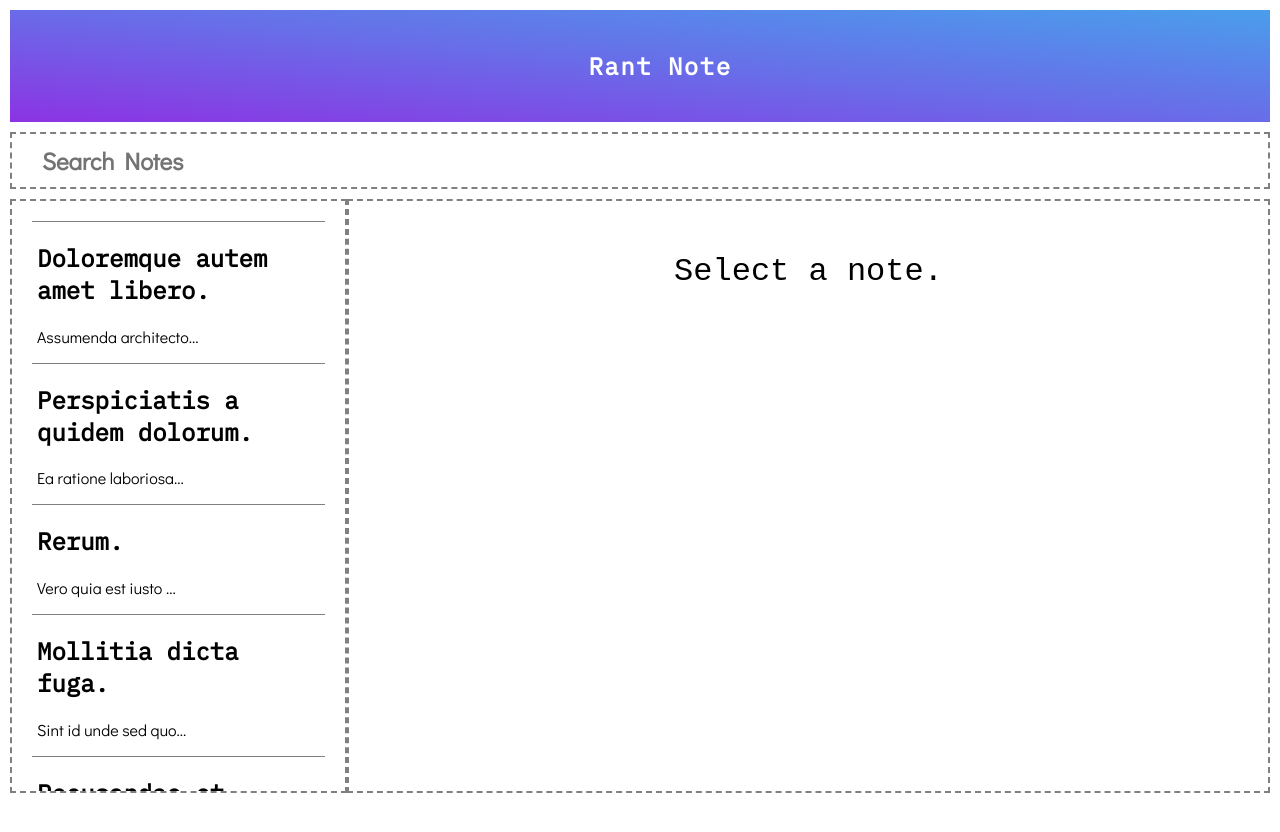
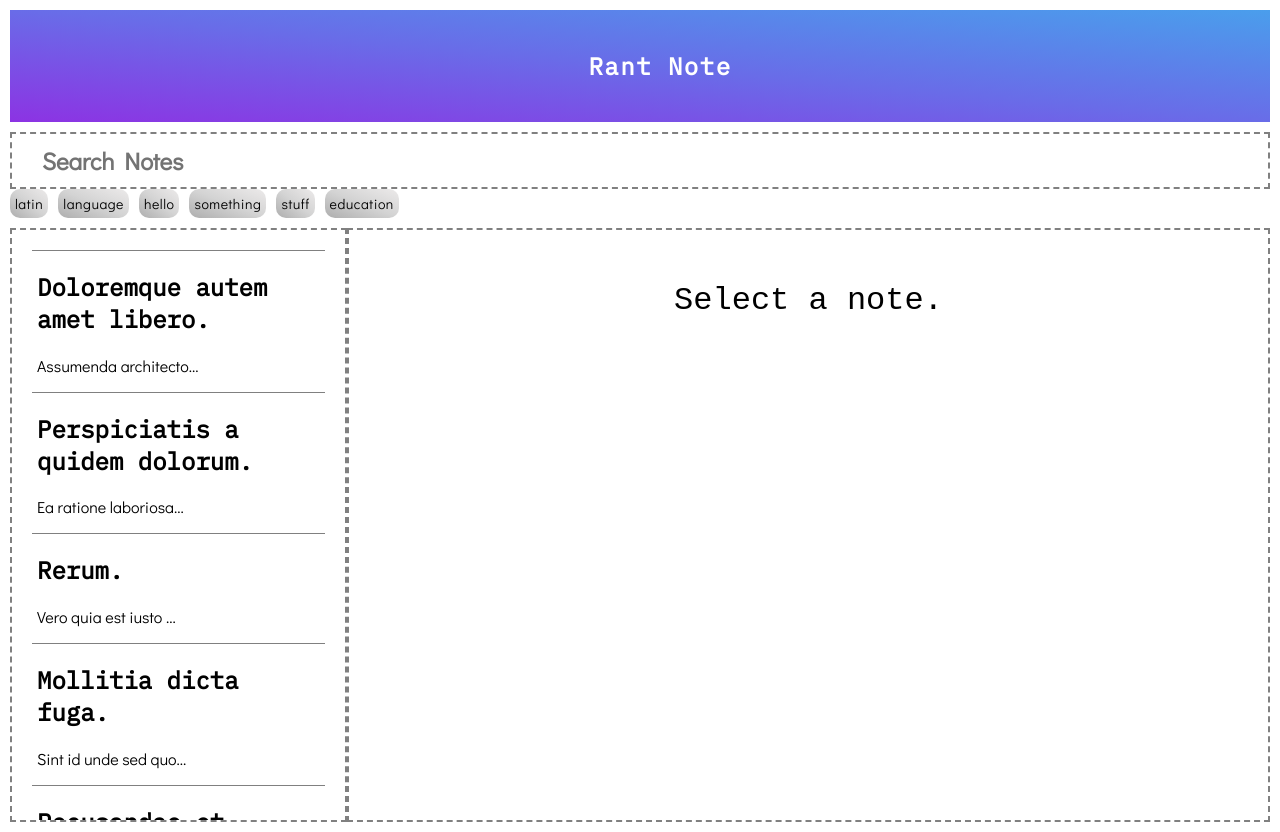
Before and after one commit to 1stofhername/react-rant-note, a React app: page / in a window 1280 px wide. Before the commit the page ends 803 px from the top, so only its background shows below. Built offline with nearby package versions, Linux system fonts and the light colour scheme; data requests are answered from the project's data file.

Commit message:
Add note tag categories to search bar

```diff
--- a/db/db.json
+++ b/db/db.json
@@ -12,8 +12,7 @@
       "title": "Doloremque autem amet libero.",
       "body": "Assumenda architecto dignissimos sunt ex. Dolor corporis officia repellendus. Sit et numquam pariatur accusantium quis possimus maxime sint. Mollitia provident laudantium est adipisci rerum et dolorem eveniet.\n \nLabore consequuntur quo sed sit molestiae magnam laudantium voluptas aut. Velit laudantium natus laboriosam dolore nobis et illum aliquam totam. Odit ut distinctio sunt iusto placeat consequuntur.\n \nModi id ab corporis. Voluptatem ipsam modi nisi non dolores odit dignissimos sint. Fugiat magnam ab nostrum consectetur non praesentium culpa.",
       "tags": [
-        "#latin",
-        "#language"
+        "latin"
       ]
     },
     {
@@ -22,8 +21,9 @@
       "title": "Perspiciatis a quidem dolorum.",
       "body": "Ea ratione laboriosam minima recusandae minus qui ut provident. Ut est non eum eos eveniet. Ipsum sint aut aut dolores et. Fugiat a necessitatibus repellendus.\n \rNihil architecto quis laborum saepe repudiandae ab expedita. Itaque nemo perspiciatis sed asperiores. Quisquam assumenda nulla inventore enim ipsa.\n \rConsequatur quis odio repellendus beatae quidem voluptatem. Molestias pariatur non est architecto consequatur. Earum veniam voluptatem. Voluptatem aut voluptatem ex consequatur qui repellat et perferendis magnam.",
       "tags": [
-        "#latin",
-        "#language"
+        "latin",
+        "language",
+        "hello"
       ]
     },
     {
@@ -32,8 +32,8 @@
       "title": "Rerum.",
       "body": "Vero quia est iusto itaque excepturi aliquid et eaque. Sunt blanditiis rem repellendus et quidem numquam voluptas dolorum. Debitis et sit mollitia distinctio voluptatem voluptatem incidunt deserunt.\n \rAut omnis sit non ratione. Sint non est aut consequuntur et harum dolores quo est. Et non molestiae tempore consequatur qui. Laboriosam fugiat quaerat error.\n \rLaborum ut et culpa repellendus possimus. Sunt nemo impedit eaque ipsa nihil. Id eaque laborum totam neque nihil et aliquam nostrum. Et ea cum ad. Qui consequatur sint aut sit voluptatum eum cupiditate omnis commodi. Optio minus quibusdam ut perferendis atque vel perferendis.",
       "tags": [
-        "#latin",
-        "#language"
+        "latin",
+        "language"
       ]
     },
     {
@@ -42,8 +42,8 @@
       "title": "Mollitia dicta fuga.",
       "body": "Sint id unde sed quod quis. Eum natus soluta culpa. Est omnis itaque quis magni inventore. Ea illum et non neque soluta ex necessitatibus. Facere sit repudiandae qui. Assumenda ipsa qui consectetur.\n \rQuaerat ea amet. Rem dolorem repellat culpa at qui qui. Iure eius est assumenda ea minus velit quasi rerum eveniet.\n \rMagni debitis voluptas corporis. Nam officiis earum impedit. Sapiente facere illo assumenda pariatur est optio cupiditate. Architecto iste voluptatibus numquam natus deleniti est.",
       "tags": [
-        "#latin",
-        "#language"
+        "latin",
+        "language"
       ]
     },
     {
@@ -52,8 +52,8 @@
       "title": "Recusandae et.",
       "body": "Enim sed facilis. Cumque velit optio rerum qui quis aut impedit optio consequatur. Nobis provident voluptatem omnis sint impedit. Fugit et possimus facilis excepturi assumenda debitis aut eum est. Minima aperiam consequatur rerum quae mollitia accusamus. Accusantium eos et saepe consequatur nostrum voluptate.\n \rSit labore aut minima doloribus enim est sed ea est. Fugiat provident molestias neque sed quia. Nam ipsa et. Quod voluptas fugiat sunt id fugit iusto ratione rem architecto.\n \rModi et quibusdam dolore. Et voluptatem temporibus recusandae. Veniam unde quidem et neque et iusto aliquid nam. Voluptatem eum aspernatur id alias occaecati velit perferendis rerum explicabo. Officiis harum eveniet distinctio. Eius corporis est aliquam doloremque quibusdam molestiae aut voluptate deleniti.",
       "tags": [
-        "#latin",
-        "#language"
+        "latin",
+        "language"
       ]
     },
     {
@@ -62,8 +62,8 @@
       "title": "Magnam unde qui.",
       "body": "Repellendus est doloremque nam quis natus. Est ipsa et et doloribus. Et rerum inventore sapiente ut. Blanditiis eveniet tenetur. Accusamus excepturi ipsa dolorum in sed dolore velit incidunt. Unde id commodi molestiae recusandae et praesentium est.\n \rEnim consequatur omnis inventore qui. Quibusdam dolores qui maxime sit accusantium vel. Quae corrupti iure nobis voluptas libero minus aliquid facilis qui. Dolor excepturi amet eveniet qui deserunt consequatur dolores error iste. Explicabo pariatur ipsum id. Magnam aspernatur quisquam explicabo quo cumque voluptates consequatur.\n \rId voluptas atque minima et animi dignissimos sint exercitationem. Maxime molestiae non quia autem qui eveniet enim perspiciatis illum. Vero nam distinctio et dolores perferendis. Veniam nobis quis autem praesentium ratione commodi numquam nobis. Sed aliquid quod quod et et.",
       "tags": [
-        "#latin",
-        "#language"
+        "latin",
+        "language"
       ]
     },
     {
@@ -72,8 +72,8 @@
       "title": "Quia assumenda.",
       "body": "Blanditiis sed nostrum ut incidunt. Et aspernatur natus in beatae maxime est. Dolores tenetur dolorem quis nemo eum temporibus quia. Sed velit eum est sit.\n \rVoluptas iusto quis praesentium. Fugiat ratione eaque. Sapiente quos quo vel autem voluptates expedita. Ut ducimus quia omnis et veniam. Minus vitae consequatur.\n \rNihil sint eos nulla ad omnis qui id eos. Ut et ea alias quia nulla. Mollitia laboriosam quo aut itaque aut illo fuga id ex.",
       "tags": [
-        "#latin",
-        "#language"
+        "latin",
+        "language"
       ]
     },
     {
@@ -82,8 +82,8 @@
       "title": "Incidunt delectus.",
       "body": "Labore nihil quibusdam voluptatum ratione odit laboriosam ut vitae. Vero recusandae assumenda est quis. Eaque nesciunt nobis. Omnis illo adipisci unde expedita. Eum doloribus odio culpa et quod alias.\n \rAt rem quae laudantium. Voluptates itaque porro quis eius nam rerum reprehenderit porro. Quo quod nesciunt et sit cupiditate ut. Cumque occaecati iste quo.\n \rAut enim esse deserunt ipsam culpa. Ipsam molestiae aut nam ea distinctio et aliquam nemo. Dolore optio rem provident quo inventore id. Odio vel culpa magni modi eum. Eius nobis id id at quam quia sint voluptates harum.",
       "tags": [
-        "#latin",
-        "#language"
+        "latin",
+        "language"
       ]
     },
     {
@@ -92,8 +92,8 @@
       "title": "Aperiam delectus aut autem.",
       "body": "Voluptas nostrum quia explicabo molestiae perferendis voluptatem. Error ullam est sed rerum delectus delectus minus laudantium. Expedita quidem non dolor vel est sunt maiores. Velit vel excepturi nihil assumenda atque consequatur consectetur minima vel. Aut consequatur sit dolore consequatur sequi iusto et consectetur. Aut sunt pariatur at quas mollitia.\n \rDeleniti voluptatem quis saepe consequuntur vitae labore ipsam. Et quisquam odio ea aut perferendis rem. Consequuntur sunt possimus ea. Ea harum aut dolorem voluptas et ea consequatur. Eveniet doloribus officiis ducimus autem est dolores maiores et.\n \rSed quia praesentium quae officiis quia delectus qui porro. Ea eum et dolor voluptas. Quos laborum voluptatem voluptas consequatur quas aliquid voluptas quia.",
       "tags": [
-        "#latin",
-        "#language"
+        "latin",
+        "language"
       ]
     },
     {
@@ -102,15 +102,19 @@
       "title": "Rerum itaque rem.",
       "body": "In alias in rerum dolorem architecto. Molestiae sunt qui. Et aperiam nihil. Nemo et odit ratione eum. Repellendus at sed sunt sed qui itaque ut debitis.\n \rAnimi sunt est incidunt occaecati eum dolores ea. Consectetur explicabo ut temporibus quibusdam non. Voluptatem eius sit. Ut facere possimus id deleniti voluptate. Laboriosam sed quia nihil perferendis in distinctio similique veniam.\n \rVero accusamus rem maxime sunt iste laborum consequatur eos. Aut asperiores ipsum nulla iusto fugit voluptatem delectus. Sint tenetur aut quidem accusamus alias iure earum ipsum culpa. Quo sit architecto.",
       "tags": [
-        "#latin",
-        "#language"
+        "latin",
+        "language"
       ]
     },
     {
       "userId": 1,
       "title": "default",
       "body": "placeholder",
-      "tags": "#something,#stuff,#education",
+      "tags": [
+        "something",
+        "stuff",
+        "education"
+      ],
       "id": 11
     }
   ]
--- a/src/assets/css/brooke.css
+++ b/src/assets/css/brooke.css
@@ -123,6 +123,11 @@ div.sidebar ul li:hover {
   background-repeat: no-repeat;
 }
 
+#tag-delete {
+  color: rgba(56, 51, 51, 0.658);
+  padding-bottom: 2px;
+}
+
 
 /* Layout Styles */
 .app {
@@ -219,6 +224,16 @@ button.tag {
   width:fit-content;
 }
 
+button.tag#add-new-tag {
+  display:inline;
+  background-image: none;
+  padding:5px;
+  border-radius: 10px;
+  margin-right: 10px;
+  color:rgba(15, 15, 15, 0.514);
+  width:fit-content;
+}
+
 div#tag-container {
   margin-left: -40px;
 }
--- a/src/components/NoteContainer.js
+++ b/src/components/NoteContainer.js
@@ -2,12 +2,16 @@ import React, { useState, useEffect } from "react";
 import Search from "./Search";
 import Sidebar from "./Sidebar";
 import Content from "./Content";
+import TagFilter from "./TagFilter";
 
 function NoteContainer () {
+
   const [notes, setNotes] = useState([]);
   const [displayedNote, setDisplayedNote]=useState("");
   const [search, setSearch] = useState("");
+  const [tagFilters, setTagFilter] = useState("");
   const [editMode, setEditMode]=useState("");
+
   const filteredNotes = notes.filter(note=>note.title.toLowerCase().includes(search.toLowerCase()));
 
 
@@ -69,13 +73,11 @@ function onDeleteButtonClick (item) {
   .then(()=>handleDeleteItem(item))
 }
 
+//onEvent State Toggle Functions
+
 function onTagClick (event) {
-  let filteredNotes= notes.map(note=>{if(event.target.name===note.tag){return note}})
-  console.log(filteredNotes)
+  setTagFilter(event.target.name)
 }
-
-
-//onEvent State Toggle Functions
 
 function toggleEditMode () {
   setEditMode(()=>!editMode)
@@ -103,14 +105,16 @@ function handleClearSearch () {
   setSearch("");
 }
 
-
-
   return (
     <>
       <Search
         handleSearchChange={handleSearchChange}
         handleClearSearch={handleClearSearch}
         search={search}
+        />
+      <TagFilter
+        notes={notes}
+        handleTagFilter={onTagClick}
         />
       <div className="container">
         <Sidebar
--- a/src/components/NoteViewer.js
+++ b/src/components/NoteViewer.js
@@ -1,18 +1,18 @@
-import React from "react";
+import React, { useState } from "react";
 import { v4 as uuidv4 } from 'uuid';
 
 function NoteViewer({ displayedNote, onEditButtonClick, onDeleteButtonClick, onTagClick}) {
-  const { title, body, tags } = displayedNote
-
-  console.log(title)
+  const { title, body, tags } = displayedNote;
 
   return (
     <>
       <h2>{title}</h2>
       <p>{body}</p>
       <div id="tag-container">
-      <ul>{tags.map(tag=>{
-        return <button key={uuidv4()} name={tag} className="tag" onClick={(e)=>onTagClick(e)}>{tag}</button>})}</ul>
+      <ul>
+        {tags.map(tag=>{
+        return <button key={uuidv4()} name={tag} className="tag">{tag}</button>})}
+      </ul>
       </div>
       <button onClick={onEditButtonClick}>Edit</button>
       <button onClick={()=>onDeleteButtonClick(displayedNote)}>Delete</button>
--- /dev/null
+++ b/src/components/TagFilter.js
@@ -0,0 +1,18 @@
+import React, { useState } from "react";
+
+function TagFilter ({ notes, handleTagFilter }) {
+    const allTags=[];
+    notes.map(note=>allTags.push(...note.tags))
+    const uniqueTags = ([... new Set(allTags)]);
+
+    return (
+    <div>
+        {uniqueTags.map(tag=>
+        <button key={tag} name={tag} className="tag" onClick={(e)=>handleTagFilter(e)}>
+            {tag}
+        </button>)}
+    </div>
+    )
+}
+
+export default TagFilter
```
Also changed, not shown: src/components/NoteEditor.js (+6 -2 lines).
